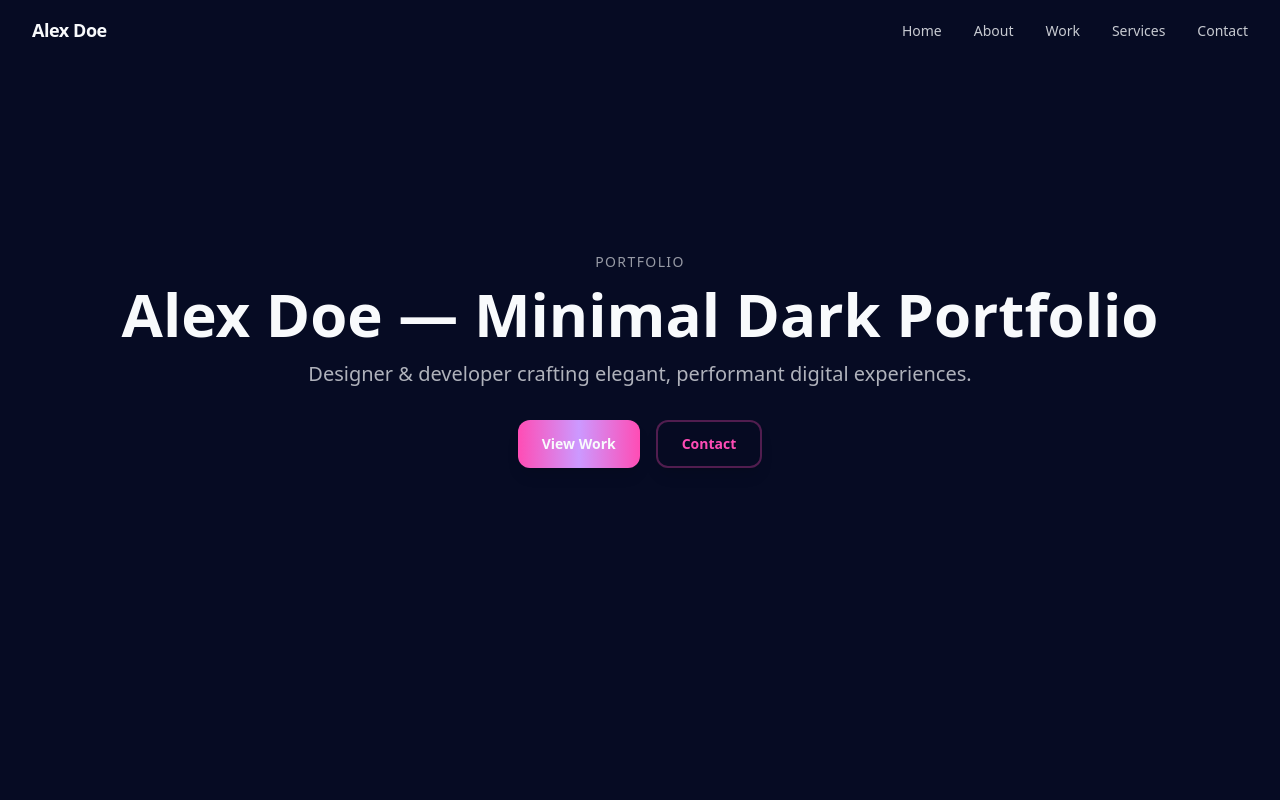
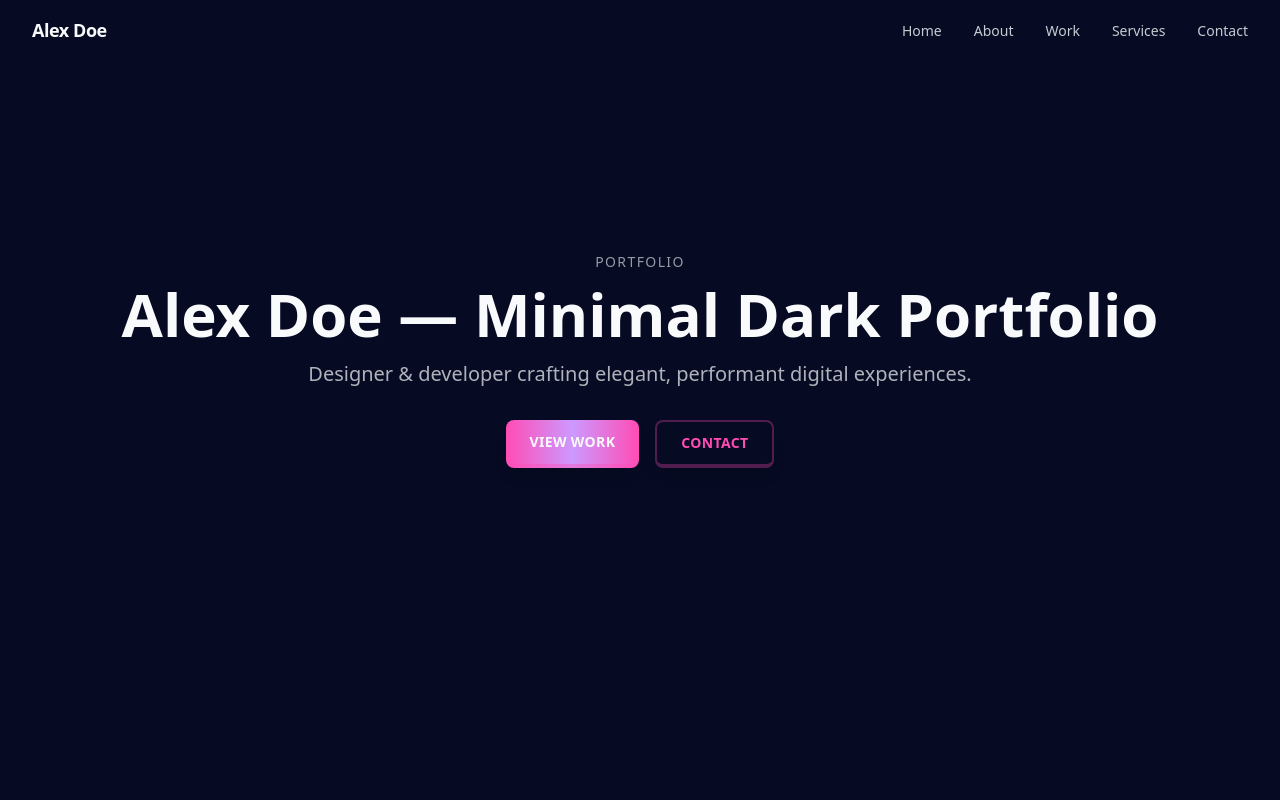
Before and after one commit to claudekanisus/tailwind-spectrum-port, a React (Vite) app: page / in a window 1280 px wide. Shown: the top 800 px of the page. Built offline with nearby package versions, Linux system fonts and the light colour scheme.

Commit message:
Refactor button styles
Update button styles to be more stylish and rectangular.

```diff
--- a/src/components/ui/button.tsx
+++ b/src/components/ui/button.tsx
@@ -5,21 +5,21 @@ import { cva, type VariantProps } from "class-variance-authority"
 import { cn } from "@/lib/utils"
 
 const buttonVariants = cva(
-  "inline-flex items-center justify-center gap-2 whitespace-nowrap rounded-lg text-sm font-semibold ring-offset-background transition-all duration-300 focus-visible:outline-none focus-visible:ring-2 focus-visible:ring-ring focus-visible:ring-offset-2 disabled:pointer-events-none disabled:opacity-50 [&_svg]:pointer-events-none [&_svg]:size-4 [&_svg]:shrink-0",
+  "inline-flex items-center justify-center gap-2 whitespace-nowrap rounded-sm text-sm font-bold ring-offset-background transition-all duration-300 focus-visible:outline-none focus-visible:ring-2 focus-visible:ring-ring focus-visible:ring-offset-2 disabled:pointer-events-none disabled:opacity-50 [&_svg]:pointer-events-none [&_svg]:size-4 [&_svg]:shrink-0 uppercase tracking-wide",
   {
     variants: {
       variant: {
-        default: "bg-primary text-primary-foreground hover:bg-primary/90 shadow-lg hover:shadow-xl transform hover:scale-105",
+        default: "bg-primary text-primary-foreground hover:bg-primary/90 shadow-lg hover:shadow-2xl transform hover:scale-105 hover:-translate-y-1 border-b-4 border-primary/50 hover:border-primary/70",
         destructive:
-          "bg-destructive text-destructive-foreground hover:bg-destructive/90",
+          "bg-destructive text-destructive-foreground hover:bg-destructive/90 shadow-lg hover:shadow-xl border-b-4 border-destructive/50",
         outline:
-          "border-2 border-primary/30 bg-background/50 backdrop-blur-sm text-primary hover:bg-primary hover:text-primary-foreground shadow-lg hover:shadow-xl transform hover:scale-105",
+          "border-2 border-primary/40 bg-background/50 backdrop-blur-sm text-primary hover:bg-primary hover:text-primary-foreground shadow-lg hover:shadow-2xl transform hover:scale-105 hover:-translate-y-1 border-b-4 border-primary/30 hover:border-primary/60",
         secondary:
-          "bg-secondary/80 backdrop-blur-sm text-secondary-foreground hover:bg-secondary border border-primary/20 shadow-lg hover:shadow-xl transform hover:scale-105",
-        ghost: "hover:bg-accent hover:text-accent-foreground",
+          "bg-secondary/80 backdrop-blur-sm text-secondary-foreground hover:bg-secondary border border-primary/20 shadow-lg hover:shadow-2xl transform hover:scale-105 hover:-translate-y-1 border-b-4 border-secondary/50",
+        ghost: "hover:bg-accent hover:text-accent-foreground transform hover:scale-105",
         link: "text-primary underline-offset-4 hover:underline",
         gradient:
-          "bg-gradient-to-r from-primary via-brand-2 to-primary text-primary-foreground hover:opacity-90 transition-all shadow-lg hover:shadow-xl transform hover:scale-105",
+          "bg-gradient-to-r from-primary via-brand-2 to-primary text-primary-foreground hover:opacity-90 transition-all shadow-lg hover:shadow-2xl transform hover:scale-105 hover:-translate-y-1 border-b-4 border-primary/40",
       },
       size: {
         default: "h-12 px-6 py-3",
```
